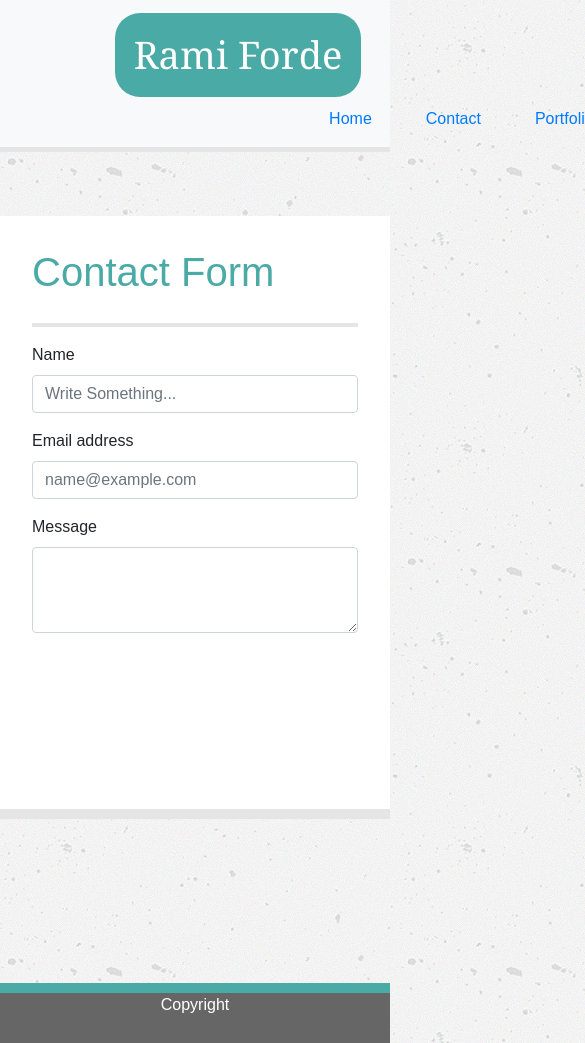
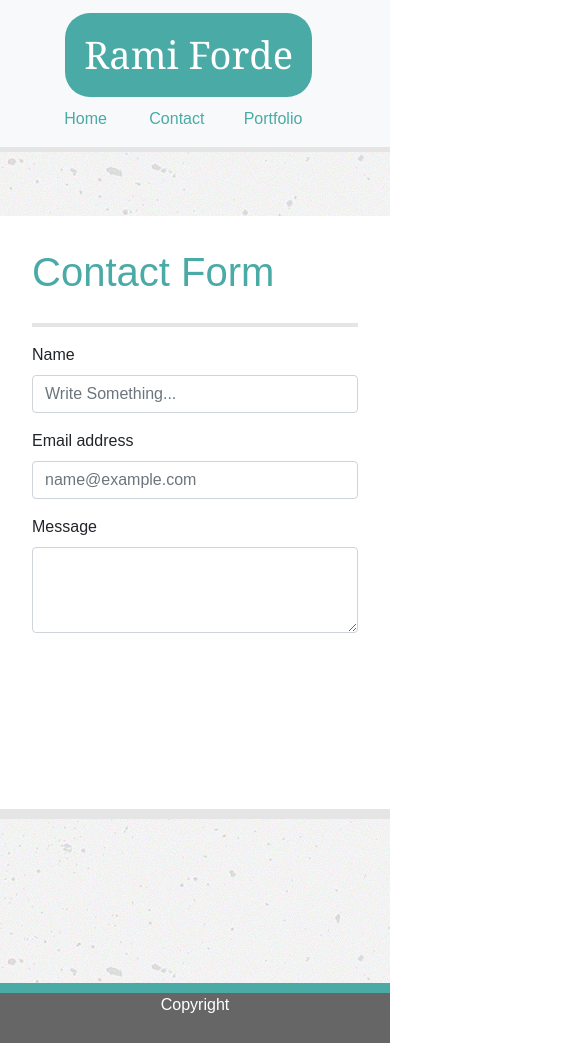
Before and after one commit to rforde1/homework-02, a plain HTML site: page contact.html in a window 390 px wide. Shown: the top 1043 px of the page, 585 px wide, since content can reach past the window. Drawn offline with nearby package versions, Linux system fonts and the light colour scheme.

Commit message:
Updated all links to match index.html nav styles and updated media queries for mobile/tablet responsiveness

```diff
--- a/assets/css/style.css
+++ b/assets/css/style.css
@@ -98,13 +98,13 @@ a:hover{
 @media screen and (max-width: 543px) {
     h1 {
       position: relative;
-      left:40%;
+      left:20%;
       padding-left: 20px;
       border-radius: 25px;
     }
     .link-style{
         position: relative;
-        left:87%;
+        left:35%;
         padding-left: 20px;
       }
   }
--- a/contact.html
+++ b/contact.html
@@ -18,14 +18,14 @@
                 <h1 class="header-style main-header">Rami Forde</h1>
             </div>
             <ul class="nav justify-content-end nav-style">
-                <li class="nav-item link-style">
-                    <a class="nav-link active" href="index.html">Home</a>
+                <li class="nav-item">
+                    <a class="nav-link active link-style" href="index.html">Home</a>
                 </li>
-                <li class="nav-item link-style">
-                    <a class="nav-link" href="Contact.html">Contact</a>
+                <li class="nav-item">
+                    <a class="nav-link link-style" href="Contact.html">Contact</a>
                 </li>
-                <li class="nav-item link-style">
-                    <a class="nav-link" href="portfolio.html">Portfolio</a>
+                <li class="nav-item">
+                    <a class="nav-link link-style" href="portfolio.html">Portfolio</a>
                 </li>
             </ul>
         </nav>
@@ -40,9 +40,9 @@
                 <input type="email" class="form-control" id="exampleFormControlInput1" placeholder="Write Something...">
             </div>
             <div class="form-group">
-                    <label for="exampleFormControlInput1">Email address</label>
-                    <input type="email" class="form-control" id="exampleFormControlInput1" placeholder="name@example.com">
-                </div>
+                <label for="exampleFormControlInput1">Email address</label>
+                <input type="email" class="form-control" id="exampleFormControlInput1" placeholder="name@example.com">
+            </div>
             <div class="form-group">
                 <label for="exampleFormControlTextarea1">Message</label>
                 <textarea class="form-control" id="exampleFormControlTextarea1" rows="3"></textarea>
@@ -51,8 +51,8 @@
         </form>
     </div>
     <footer class="footer">
-            <p class="copyright-symbol">Copyright</p>
-        </footer>
+        <p class="copyright-symbol">Copyright</p>
+    </footer>
 </body>
 
 </html>
```
Also changed, not shown: portfolio.html (+6 -6 lines).
